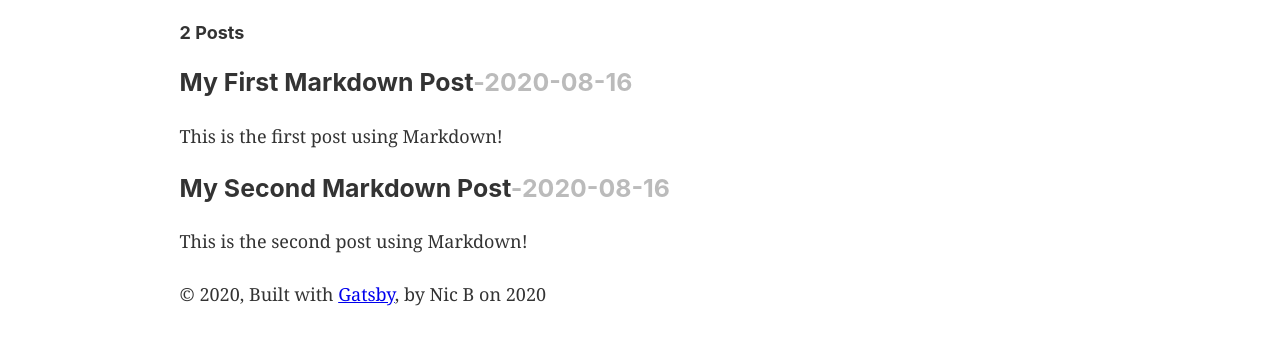
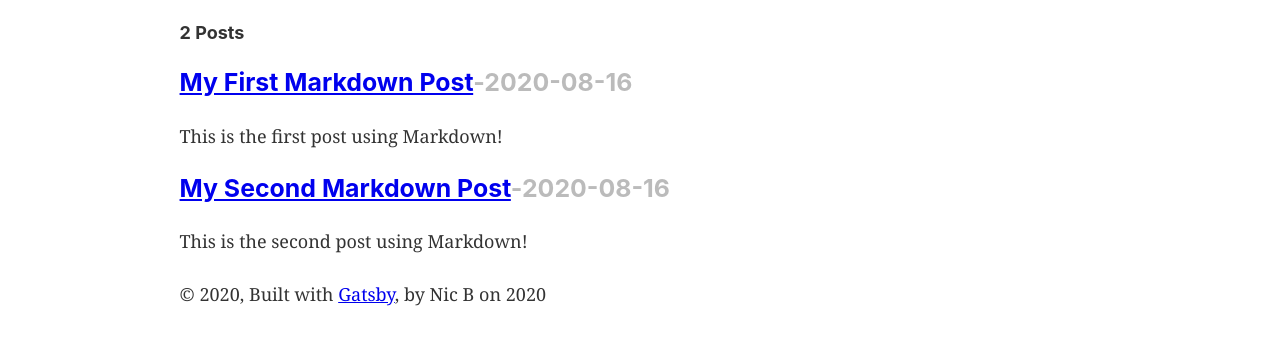
Before and after one commit to fullstackmommy/gatsby_garb, a Gatsby site: page /blog in a window 1280 px wide. Shown: the part 171-516 px from the top of the page. Built offline with nearby package versions, Linux system fonts and the light colour scheme; Gatsby itself is replaced by a stand-in of ours.

Commit message:
feature: link to blog post

```diff
--- a/src/pages/blog.js
+++ b/src/pages/blog.js
@@ -1,5 +1,5 @@
 import React from "react"
-import { graphql, useStaticQuery } from "gatsby"
+import { graphql, useStaticQuery, Link } from "gatsby"
 import Layout from "../components/layout"
 
 const getMarkdownPosts = graphql`
@@ -36,7 +36,9 @@ export default () => {
         {data.allMarkdownRemark.edges.map(({ node }) => (
           <div key={node.id}>
             <h3>
-              {node.frontmatter.title}
+              <Link to={`/posts${node.fields.slug}`}>
+                {node.frontmatter.title}
+              </Link>
               <span style={{ color: "#bbb" }}>-{node.frontmatter.date}</span>
             </h3>
             <p>{node.excerpt}</p>
```
